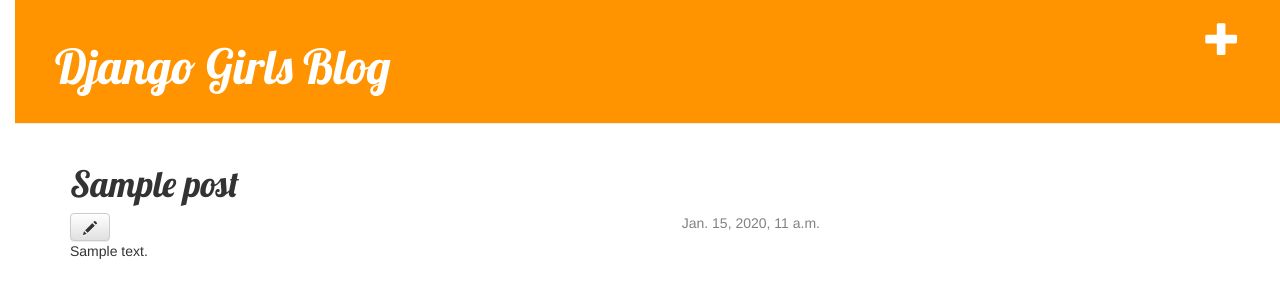
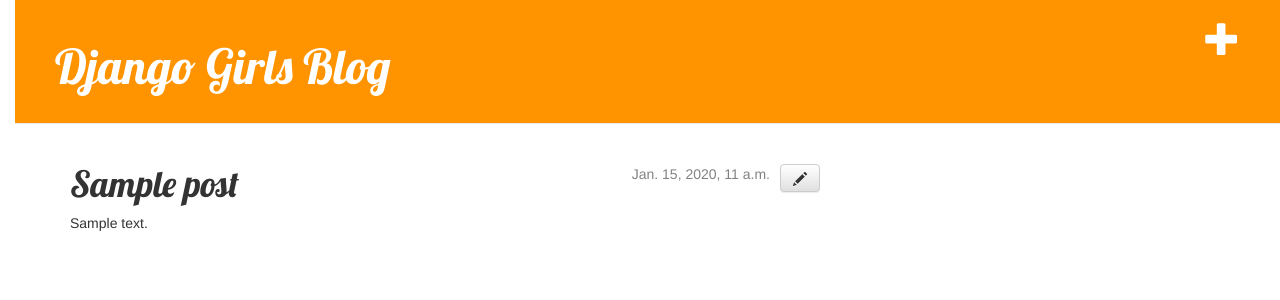
Before and after one commit to juliaanholcer/my-first-blog, a Django app: template blog/templates/blog/post_detail.html in a window 1280 px wide. Shown: the top 300 px of the page. Run offline with Django 3.2, Linux system fonts and the light colour scheme; the template is opened without the code that fills it: values that come from a table or form of the project are taken from there, others are empty; a user stored in the database is signed in; tables that the repository leaves empty hold one stand-in row (values such as "Sample post"); some libraries are stand-ins or nearby versions.

Commit message:
Drobne zmiany CSSa

```diff
--- a/blog/templates/blog/post_detail.html
+++ b/blog/templates/blog/post_detail.html
@@ -2,7 +2,9 @@
 
 {% block content %}
     <div class="post">
-        <h1>{{ post.title }}</h1>
+        {% if user.is_authenticated %}
+            <a class="btn btn-default edit" href="{% url 'post_edit' pk=post.pk %}"><span class="glyphicon glyphicon-pencil"></span></a>
+        {% endif %}
 
         {% if post.published_date %}
             <div class="date">
@@ -10,10 +12,9 @@
             </div>
         {% endif %}
 
-        {% if user.is_authenticated %}
-            <a class="btn btn-default" href="{% url 'post_edit' pk=post.pk %}"><span class="glyphicon glyphicon-pencil"></span></a>
-        {% endif %}
 
+
+        <h1>{{ post.title }}</h1>
         <p>{{ post.text|linebreaksbr }}</p>
     </div>
 {% endblock %}
--- a/static/css/blog.css
+++ b/static/css/blog.css
@@ -54,3 +54,10 @@
 .post h1 a, .post h1 a:visited {
     color: #000000;
 }
+p {
+  text-align: justify;
+}
+.edit {
+  float: right;
+  margin-left: 10px;
+}
```
